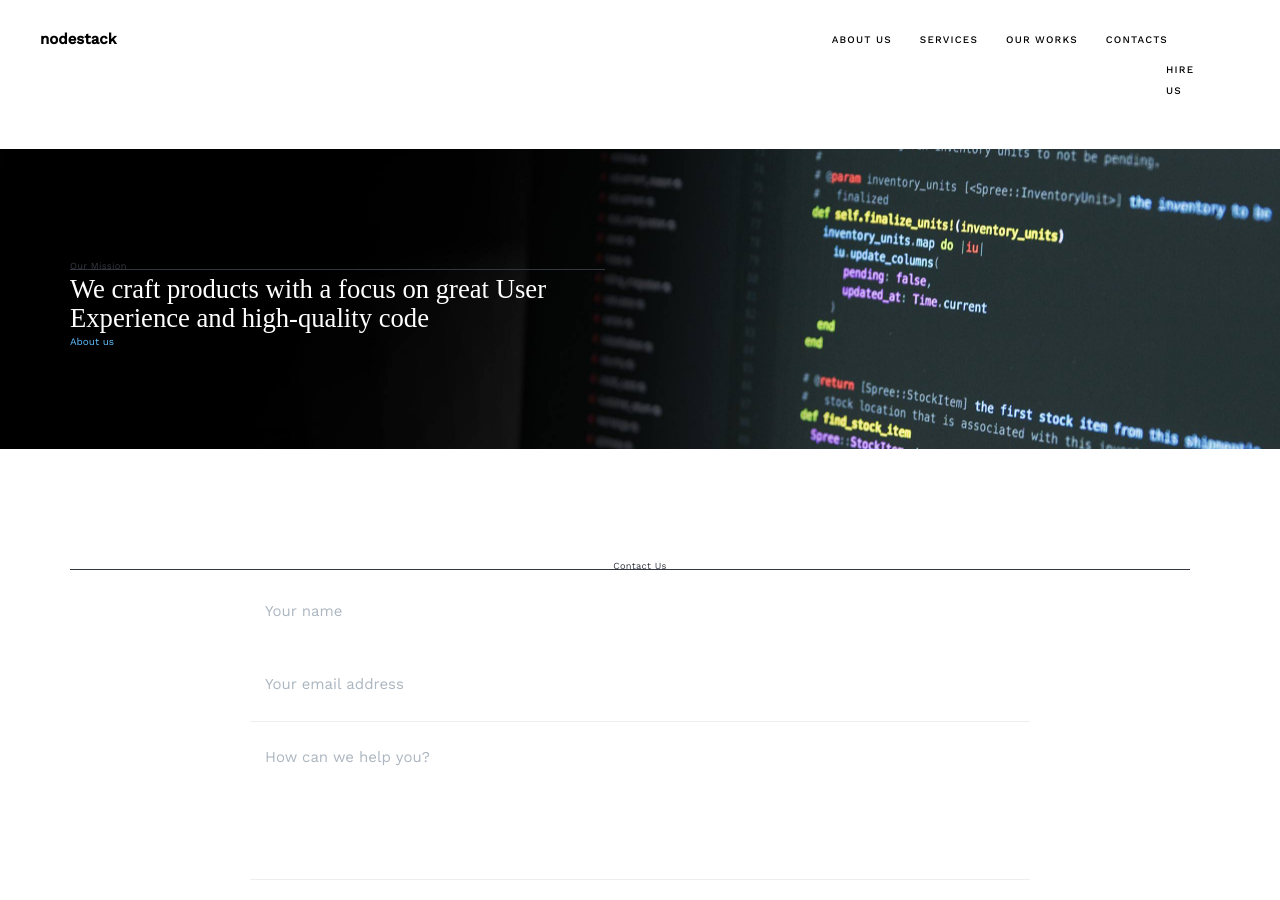
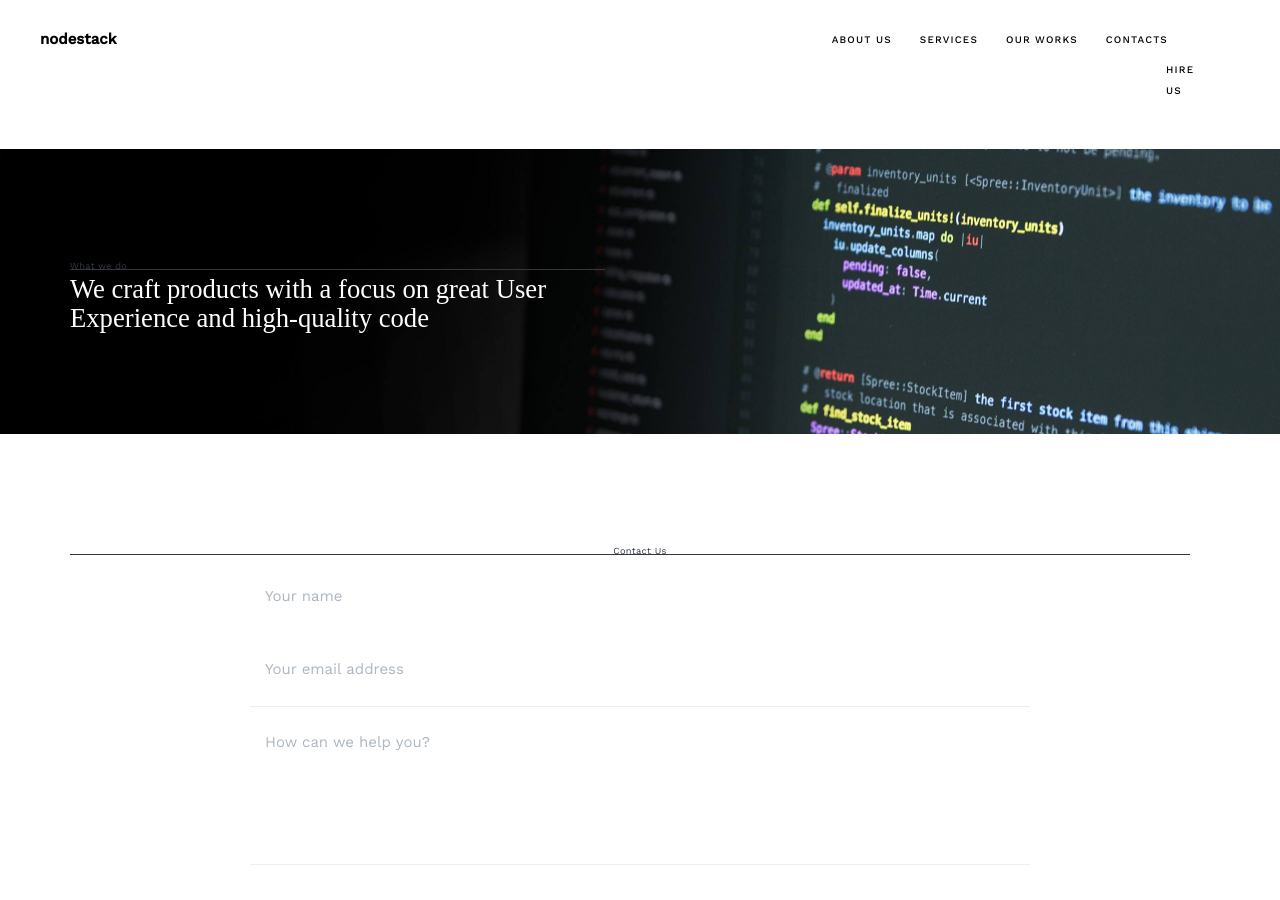
Before and after one commit to nodestack/nodestack.github.io, a Jekyll site: the page built from index.html, in a window 1280 px wide and 900 px high, scrolled down 1149 px. Built offline with Jekyll 4.4.1, drawn with Linux system fonts in a browser that asks for light colours; nearby versions of some CDN libraries; some web fonts are replaced.

Commit message:
Update about.html

```diff
--- a/_includes/about.html
+++ b/_includes/about.html
@@ -3,9 +3,9 @@
         <div class="container">
             <div class="row">
                 <div class="col-lg-6">
-                 <h6>Our Mission</h6>
+                 <h6>What we do</h6>
                  <h2>We craft products with a focus on great User Experience and high-quality code</h2>
-                 <a href="/about-us">About us</a>
+
                 </div>
             </div>
         </div>
```
